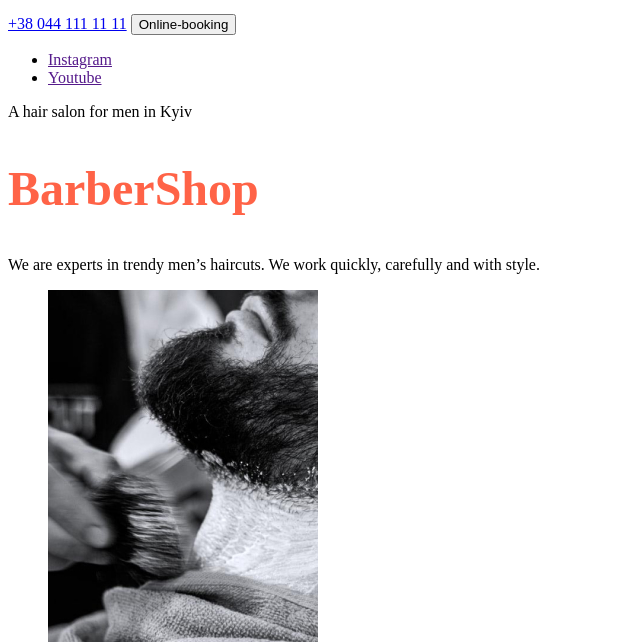
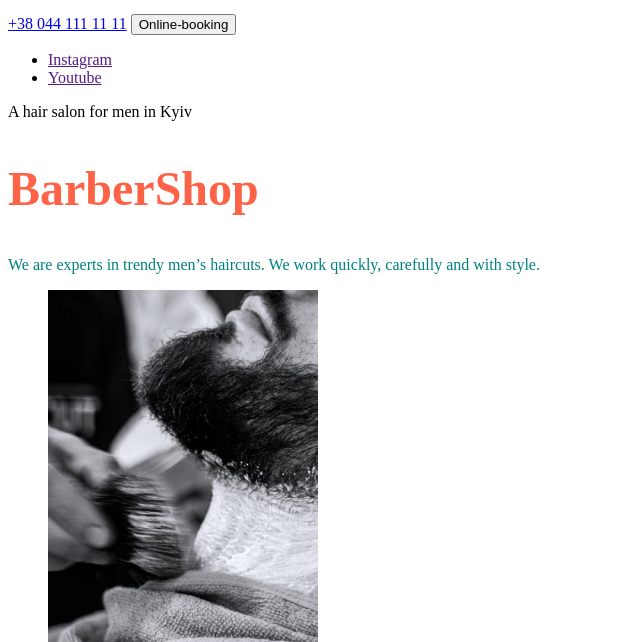
Before and after one commit to IgorMushk/barber-shop, a plain HTML site: page index.html in a window 1280 px wide. Shown: the part 158-800 px from the top of the page, without its empty margins (0-640 px from the left). Drawn offline with Linux system fonts and the light colour scheme.

Commit message:
Add inlin & embedded

```diff
--- a/index.html
+++ b/index.html
@@ -5,6 +5,13 @@
     <meta http-equiv="X-UA-Compatible" content="IE=edge" />
     <meta name="viewport" content="width=device-width, initial-scale=1.0" />
     <title>BarberShop 💈</title>
+    <style> .hero-text {
+        font-size: 16px;
+        font-weight: 100;
+        color: teal
+    }
+    </style>
+    <link rel="stylesheet" href="./css/styles.css">
   </head>
   <body>
     <header>
@@ -30,7 +37,7 @@
 
         <p>A hair salon for men in Kyiv</p>
         <h1 style="font-size: 48px; color: tomato">BarberShop</h1>
-        <p>We are experts in trendy men’s haircuts. We work quickly, carefully and with style.</p>
+        <p class="hero-text">We are experts in trendy men’s haircuts. We work quickly, carefully and with style.</p>
       </section>
 
       <section>
```
Also changed, not shown: css/styles.css (added).
